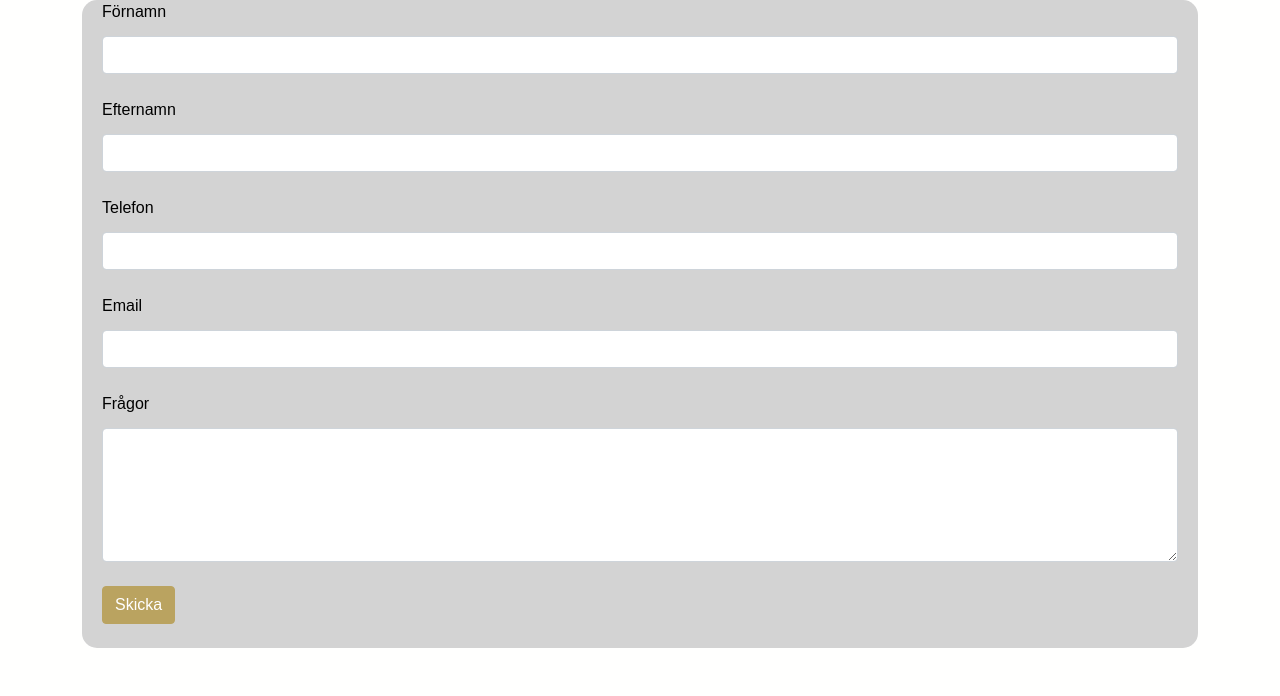
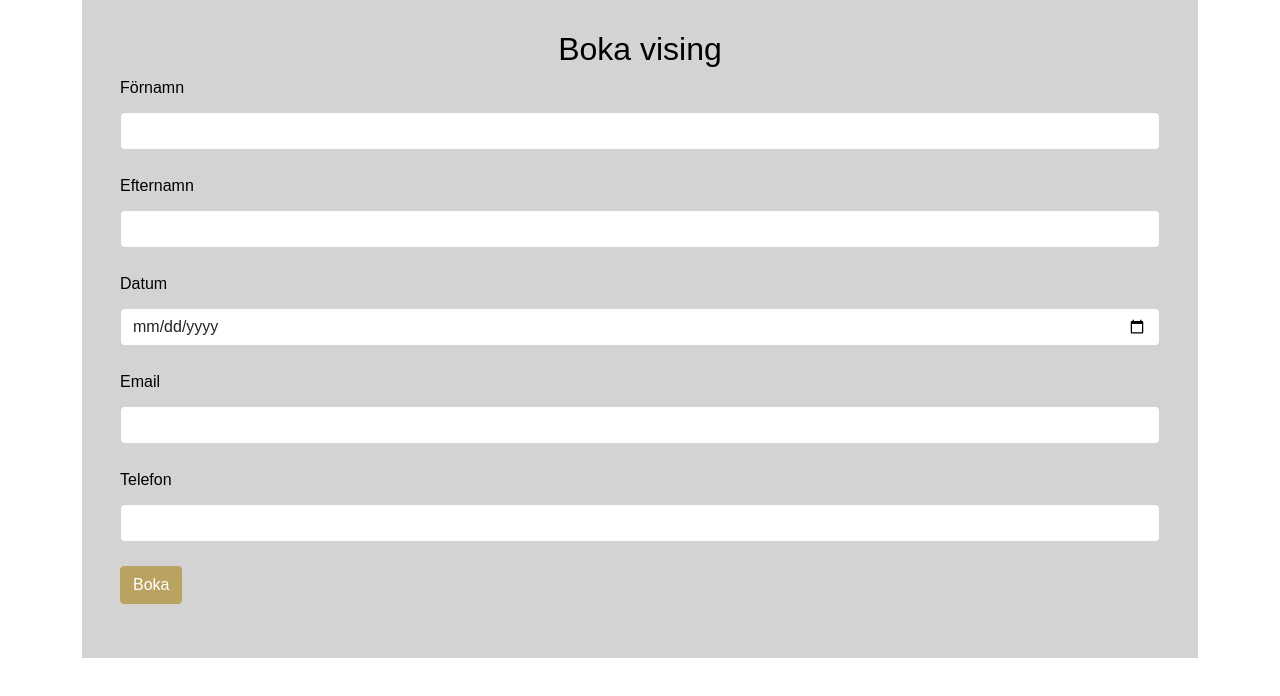
Before and after one commit to jan-beszterda/RealEstate, a React (Create React App) app: page / in a window 1280 px wide. Shown: the top 696 px of the page. Built offline with nearby package versions, Linux system fonts and the light colour scheme.

Commit message:
componenet formulär för bokning

```diff
--- a/src/App.js
+++ b/src/App.js
@@ -1,10 +1,10 @@
 import React from "react";
-import ContactForm from "./components/ContactForm";
+import BookingForm from "./components/BookingForm";
 
 function App() {
   return (
     <div className="container">
-      <ContactForm />
+      <BookingForm />
     </div>
   );
 }
--- a/src/components/BookingForm.jsx
+++ b/src/components/BookingForm.jsx
@@ -0,0 +1,124 @@
+import { useEffect, useState } from "react";
+import { v4 as uuidv4 } from "uuid";
+import Button from "./Button";
+
+const BookingForm = () => {
+  const [firstName, setFirstName] = useState("");
+  const [lastName, setLastName] = useState("");
+  const [date, setDate] = useState("");
+  const [phone, setPhone] = useState("");
+  const [email, setEmail] = useState("");
+  const [bookings, setBookings] = useState([]);
+  const [success, setSuccess] = useState(false);
+
+  const handleSubmit = (e) => {
+    e.preventDefault();
+    if (firstName && lastName && date && phone && email) {
+      setBookings([
+        ...bookings,
+        {
+          firstName: firstName,
+          lastName: lastName,
+          date: date,
+          phone: phone,
+          email: email,
+          id: uuidv4(),
+        },
+      ]);
+      setFirstName("");
+      setLastName("");
+      setDate("");
+      setPhone("");
+      setEmail("");
+      setSuccess(true);
+    }
+  };
+
+  useEffect(() => {
+    localStorage.setItem("Booking", JSON.stringify([...bookings]));
+  }, [bookings]);
+
+  return (
+    <div className="container-sm booking-form">
+        <h2 className="text-center">Boka vising</h2>
+      <form onSubmit={handleSubmit}>
+        <div className="row mb-1 mx-2">
+          <label className="form-label px-0" htmlFor="firstName">
+            Förnamn
+          </label>
+        </div>
+        <div className="row mb-4 mx-2">
+          <input
+            className="form-control"
+            name="firstName"
+            type="text"
+            value={firstName}
+            onChange={(e) => setFirstName(e.target.value)}
+          />
+        </div>
+        <div className="row mb-1 mx-2">
+          <label className="form-label px-0" htmlFor="lastName">
+            Efternamn
+          </label>
+        </div>
+        <div className="row mb-4 mx-2">
+          <input
+            className="form-control"
+            name="lastName"
+            type="text"
+            value={lastName}
+            onChange={(e) => setLastName(e.target.value)}
+          />
+        </div>
+        <div className="row mb-1 mx-2">
+          <label className="form-label px-0" htmlFor="date">
+            Datum
+          </label>
+        </div>
+        <div className="row mb-4 mx-2">
+          <input
+            className="form-control"
+            name="date"
+            type="date"
+            value={date}
+            onChange={(e) => setDate(e.target.value)}
+          />
+        </div>
+        <div className="row mb-1 mx-2">
+          <label className="form-label px-0" htmlFor="email">
+            Email
+          </label>
+        </div>
+        <div className="row mb-4 mx-2">
+          <input
+            className="form-control"
+            name="email"
+            type="email"
+            value={email}
+            onChange={(e) => setEmail(e.target.value)}
+          />
+        </div>
+        <div className="row mb-1 mx-2">
+          <label className="form-label px-0" htmlFor="phone">
+            Telefon
+          </label>
+        </div>
+        <div className="row mb-4 mx-2">
+          <input
+            className="form-control"
+            name="phone"
+            type="tel"
+            value={phone}
+            onChange={(e) => setPhone(e.target.value)}
+          />
+        </div>
+        <Button className="btn btn-primary mb-4 ms-2" type="submit">
+          Boka
+        </Button>
+      </form>
+      {success && <div>Vi har tagit emot din bokning!</div>}
+    </div>
+  );
+};
+
+export default BookingForm;
--- a/src/index.css
+++ b/src/index.css
@@ -34,3 +34,8 @@ body {
   background-color: #d3d3d3;
   border-radius: 15px;
 }
+
+.booking-form {
+  background-color: #d3d3d3;
+  padding: 30px;
+}
```
